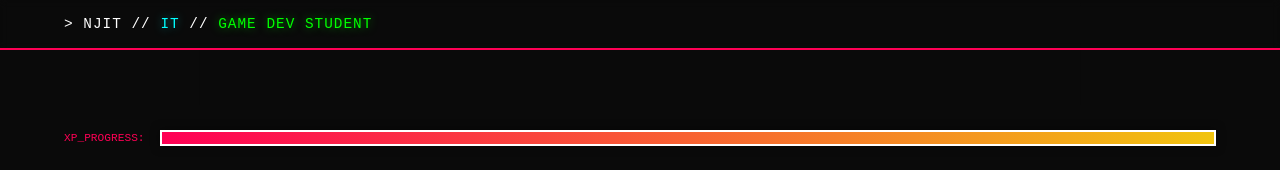
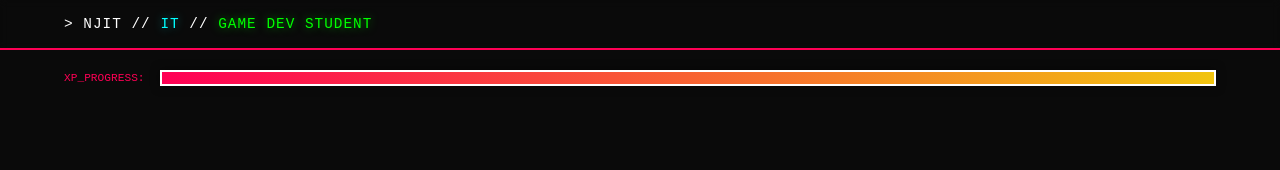
Before and after one commit to apr45/is117-GameDevPortfolio, a React (Vite) app: page / in a window 1280 px wide. Shown: the top 170 px of the page. Built offline with nearby package versions, Linux system fonts and the light colour scheme.

Commit message:
removing space between sticky header and experience bar

```diff
--- a/src/styles/index.css
+++ b/src/styles/index.css
@@ -65,12 +65,16 @@
 
 .sticky-stage {
   position: sticky;
-  top: 60px; /* Start right after the fixed header */
-  height: 0; /* Ensures it doesn't push the actual content down */
+  top: 0;
+  height: 100vh;
   display: flex;
   flex-direction: column;
   align-items: center;
-  z-index: 1000;
+  /* Push the entire stage down so it starts below the 60px header */
+  justify-content: flex-start;
+  padding-top: 80px;
+  z-index: 1;
+  pointer-events: none;
 }
 
 .content-steps {
```
